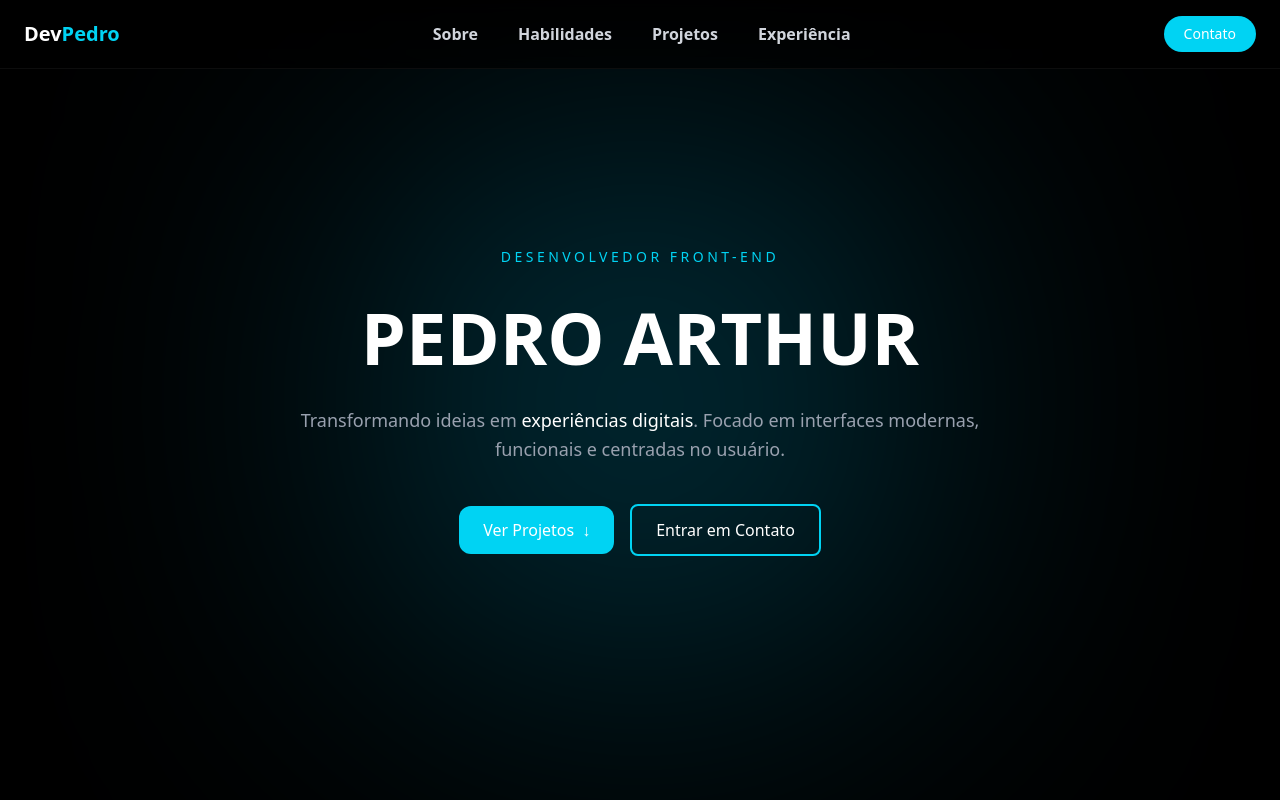
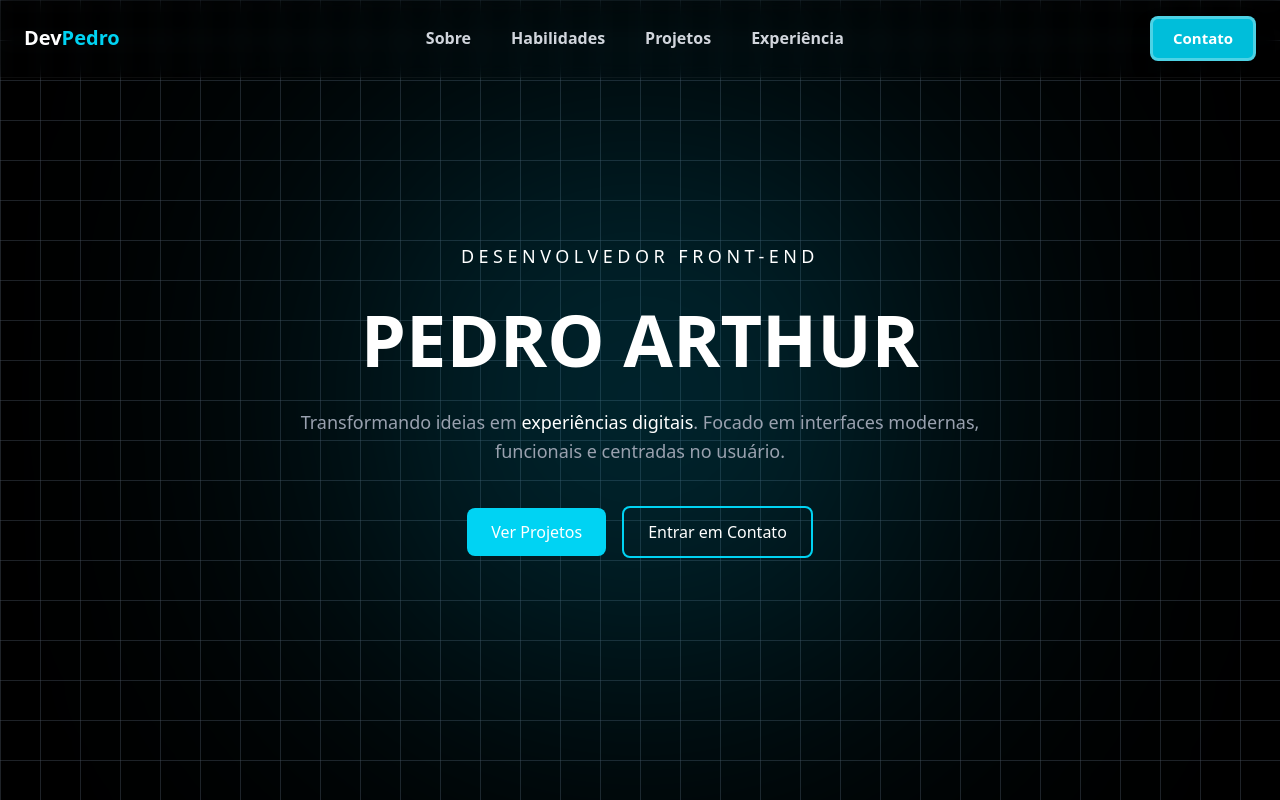
Before and after one commit to arthurpedr/Pedro-Arthur, a React (Vite) app: page / in a window 1280 px wide. Built offline with nearby package versions, Linux system fonts and the light colour scheme.

Commit message:
Refact: Organização de tamanhos e fontes

```diff
--- a/index.html
+++ b/index.html
@@ -2,6 +2,7 @@
 <html lang="pt-br">
   <head>
     <meta charset="UTF-8" />
+    <link rel="shortcut icon" href="https://cdn-icons-png.flaticon.com/512/10329/10329496.png" type="image/x-icon">
     <meta name="description" content="Author: Pedro Arthur" />
     <meta name="viewport" content="width=device-width, initial-scale=1.0" />
     <title>Pedro Arthur</title>
--- /dev/null
+++ b/src/components/Button.jsx
@@ -0,0 +1,35 @@
+export default function AnimatedButton({ onClick }) {
+  return (
+    <>
+      <style>
+        {`
+        @keyframes shine {
+          0% { left: -100px; }
+          60% { left: 100%; }
+          100% { left: 100%; }
+        }
+        `}
+      </style>
+
+      <a
+        href="#contato"
+        onClick={onClick}
+        className="group relative hidden md:flex items-center justify-center gap-2
+        px-5 py-2 text-[15px] font-bold text-white
+        bg-cyan-400/90
+        rounded-lg border-[3px] border-white/30
+        shadow-[0px_10px_20px_rgba(0,0,0,0.2)]
+        overflow-hidden cursor-pointer
+        transition-all duration-300 hover:scale-105 hover:border-white/60"
+      >
+        Contato
+        {/* Shine effect */}
+        <span
+          className="absolute top-0 -left-25 h-full w-25 opacity-60
+          bg-[linear-gradient(120deg,rgba(255,255,255,0)_30%,rgba(255,255,255,0.8),rgba(255,255,255,0)_70%)]
+          group-hover:animate-[shine_1.5s_ease-out_infinite]"
+        />
+      </a>
+    </>
+  );
+}
--- a/src/layout/Header.jsx
+++ b/src/layout/Header.jsx
@@ -1,5 +1,6 @@
 import { useState } from "react";
 import { Menu, X } from "lucide-react";
+import Button from "../components/Button";
 
 export default function Header() {
   const [open, setOpen] = useState(false);
@@ -10,7 +11,7 @@ export default function Header() {
   className="fixed top-0 z-50
 w-full max-w-full
 overflow-x-hidden
-bg-linear-to-b from-black/90 to-black/70
+bg-transparent
 backdrop-blur border-b border-white/5"
 >
   <div className="max-w-7xl w-full mx-auto py-4 px-6 flex items-center justify-between">
@@ -35,13 +36,7 @@ backdrop-blur border-b border-white/5"
     </nav>
 
     {/* Botão Desktop */}
-    <a
-      href="#contato"
-      className="hidden md:inline-flex items-center px-5 py-2 rounded-full
-      bg-cyan-400 text-white text-sm font-medium hover:bg-cyan-500 transition"
-    >
-      Contato
-    </a>
+    <Button/>
 
     {/* Botão Mobile */}
     <button onClick={() => setOpen(!open)} className="md:hidden text-white">
--- a/src/pages/Inicio/index.jsx
+++ b/src/pages/Inicio/index.jsx
@@ -4,8 +4,24 @@ export default function Home() {
   return (
     <section
       id="inicio"
-      className="relative min-h-screen flex items-center justify-center bg-black"
-    >
+      className="relative min-h-screen flex items-center justify-center bg-black ">
+
+
+  {/* Black Basic Grid Background */}
+  <div
+    className="absolute inset-0 z-0"
+    style={{
+      background: "#000000",
+      backgroundImage: `
+        linear-gradient(to right, rgba(75, 85, 99, 0.4) 1px, transparent 1px),
+        linear-gradient(to bottom, rgba(75, 85, 99, 0.4) 1px, transparent 1px)
+      `,
+      backgroundSize: "40px 40px",
+    }}
+  />
+
+
+
       {/* Glow central */}
       <div className="absolute inset-0 pointer-events-none">
         <div
@@ -24,7 +40,7 @@ export default function Home() {
       {/* Conteúdo */}
       <div className="relative z-10 w-full max-w-5xl px-6 text-center">
         {/* Cargo */}
-        <span className="text-xs sm:text-sm tracking-[0.25em] text-cyan-400 uppercase">
+        <span className="text-xs sm:text-lg tracking-[0.25em] text-white uppercase">
           Desenvolvedor Front-End
         </span>
 
@@ -44,10 +60,14 @@ export default function Home() {
         <div className="mt-10 flex flex-col sm:flex-row items-center justify-center gap-4">
           <a
             href="#projetos"
-            className="group inline-flex items-center gap-2 px-6 py-3 rounded-xl bg-cyan-400 text-white font-medium hover:bg-cyan-500 transition"
+            className="relative group inline-flex items-center gap-2 px-6 py-3 rounded-lg bg-cyan-400 text-white font-medium hover:bg-cyan-400/90 transition overflow-hidden"
           >
             Ver Projetos
-            <span className="group-hover:translate-y-1 transition">↓</span>
+            <span
+              className="absolute top-0 -left-25 h-full w-25 opacity-60
+          bg-[linear-gradient(120deg,rgba(255,255,255,0)_30%,rgba(255,255,255,0.8),rgba(255,255,255,0)_70%)]
+          group-hover:animate-[shine_1.5s_ease-out_infinite]"
+            />
           </a>
 
           <NeonButton href="#contato">Entrar em Contato</NeonButton>
--- a/src/pages/Projetos/index.jsx
+++ b/src/pages/Projetos/index.jsx
@@ -28,8 +28,8 @@ const projetos = [
       "Site para uma empresa de materiais esportivos, com design moderno e foco em conversão.",
     imagem: "/SportPro.png",
     tags: ["React", "Tailwind"],
-    demo: "https://sportpro.vercel.app",
-    codigo: "Privado",
+    demo: "https://sport-pro-rho.vercel.app",
+    codigo: "https://github.com/arthurpedr/SportPro",
   },
   {
     titulo: "Site de Previsão do Tempo",
```
